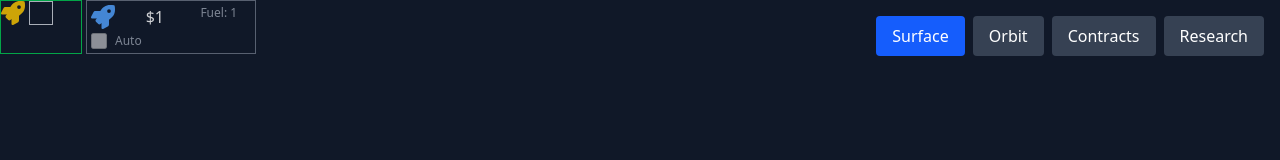
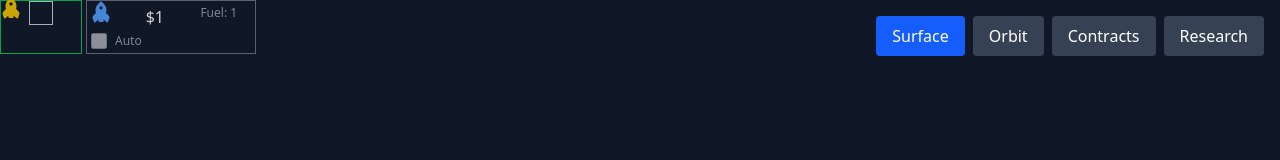
Before and after one commit to barro32/space-clicker, a React (Vite) app: page / in a window 1280 px wide. Both pictures are taken after a click on the element 116 px from the left and 17 px from the top of the page. Shown: the top 160 px of the page. Built offline with nearby package versions, Linux system fonts and the light colour scheme.

Commit message:
Reduce icon sizes in build buttons for cleaner UI
- Changed spaceport, fuel refinery, and explosion icons from text-2xl to text-xl
- Maintains readability while reducing UI clutter
- Rocket icons already rotated -45 degrees to point upward

All 215 tests passing, production build: 79.55 kB gzipped

```diff
--- a/src/SpaceportView.tsx
+++ b/src/SpaceportView.tsx
@@ -28,11 +28,11 @@ export function SpaceportView() {
                   const isExploded = explodedRocketIds.includes(rocket.id);
                   const isLaunching = recentlyLaunchedRocketIds.includes(rocket.id);
                   if (isExploded) {
-                   return <FaBomb key={i} onClick={(e) => { e.stopPropagation(); clearExplosion(rocket.id); }} className="text-2xl cursor-pointer text-red-500 animate-pulse" title="Click to clear explosion" />;
+                    return <FaBomb key={i} onClick={(e) => { e.stopPropagation(); clearExplosion(rocket.id); }} className="text-xl cursor-pointer text-red-500 animate-pulse" title="Click to clear explosion" />;
                   } else if (isLaunching) {
-                   return <FaRocket key={i} className="text-2xl text-yellow-400 animate-launch" title="Launching!" />;
+                    return <FaRocket key={i} className="text-xl text-yellow-400 animate-launch" style={{ transform: 'rotate(-45deg)' }} title="Launching!" />;
                   } else {
-                   return <FaRocket key={i} className={`text-2xl ${fuel >= fuelCostPerRocket ? 'text-blue-400 animate-bounce-slow' : 'text-gray-500'}`} title={fuel >= fuelCostPerRocket ? 'Ready to launch' : 'Waiting for fuel'} />;
+                    return <FaRocket key={i} className={`text-xl ${fuel >= fuelCostPerRocket ? 'text-blue-400 animate-bounce-slow' : 'text-gray-500'}`} style={{ transform: 'rotate(-45deg)' }} title={fuel >= fuelCostPerRocket ? 'Ready to launch' : 'Waiting for fuel'} />;
                   }
                 } else {
                   return <div key={i} className="w-6 h-6 border border-gray-300"></div>;
@@ -42,26 +42,26 @@ export function SpaceportView() {
          )
        })}
         <div className="grid grid-cols-3 gap-1 border border-gray-500 p-1">
-          <div onClick={buildRocket} className="cursor-pointer" title="Build a cargo rocket"><FaRocket className="text-2xl text-blue-400" /></div>
+          <div onClick={buildRocket} className="cursor-pointer" title="Build a cargo rocket"><FaRocket className="text-xl text-blue-400" style={{ transform: 'rotate(-45deg)' }} /></div>
           <div>${currentRocketCost}</div>
           <div className="text-xs text-gray-400">Fuel: {Math.floor(fuelCostPerRocket)}</div>
           {scienceRocketsUnlocked && (
             <>
-               <div onClick={buildScienceRocket} className="cursor-pointer" title="Science Rocket (o4): +1 science per successful launch"><FaFlask className="text-2xl text-purple-400" /></div>
+               <div onClick={buildScienceRocket} className="cursor-pointer" title="Science Rocket (o4): +1 science per successful launch"><FaFlask className="text-xl text-purple-400" /></div>
               <div>${currentRocketCost}</div>
               <div className="text-xs text-gray-400">Fuel: {Math.floor(fuelCostPerRocket)}</div>
             </>
           )}
            {spaceportsUnlocked && (
              <>
-               <div onClick={buildSpaceport} className="cursor-pointer" title="New Spaceport (o5): Expand rocket capacity"><FaRegBuilding className="text-2xl" /></div>
+                <div onClick={buildSpaceport} className="cursor-pointer" title="New Spaceport (o5): Expand rocket capacity"><FaRegBuilding className="text-xl" /></div>
               <div>${currentSpaceportCost}</div>
               <div></div>
             </>
           )}
            {refineriesUnlocked && (
              <>
-               <div onClick={buildFuelRefinery} className="cursor-pointer" title="Fuel Refinery (o6): +1 fuel/sec"><FaGasPump className="text-2xl" /></div>
+                <div onClick={buildFuelRefinery} className="cursor-pointer" title="Fuel Refinery (o6): +1 fuel/sec"><FaGasPump className="text-xl" /></div>
               <div>${currentFuelRefineryCost}</div>
               <div className="text-xs">Refineries: {fuelRefineries}</div>
             </>
@@ -73,7 +73,7 @@ export function SpaceportView() {
                    const explosionToClear = explodedRocketIds[0];
                    clearExplosion(explosionToClear);
                  }
-               }} className="cursor-pointer" title="Clear Explosion (o7): +1 science"><FaBomb className="text-2xl text-red-500" /></div>
+                }} className="cursor-pointer" title="Clear Explosion (o7): +1 science"><FaBomb className="text-xl text-red-500" /></div>
                <div>+1 Sci</div>
               <div></div>
             </>
```
Lines whose indentation alone changed are shown as unchanged.
